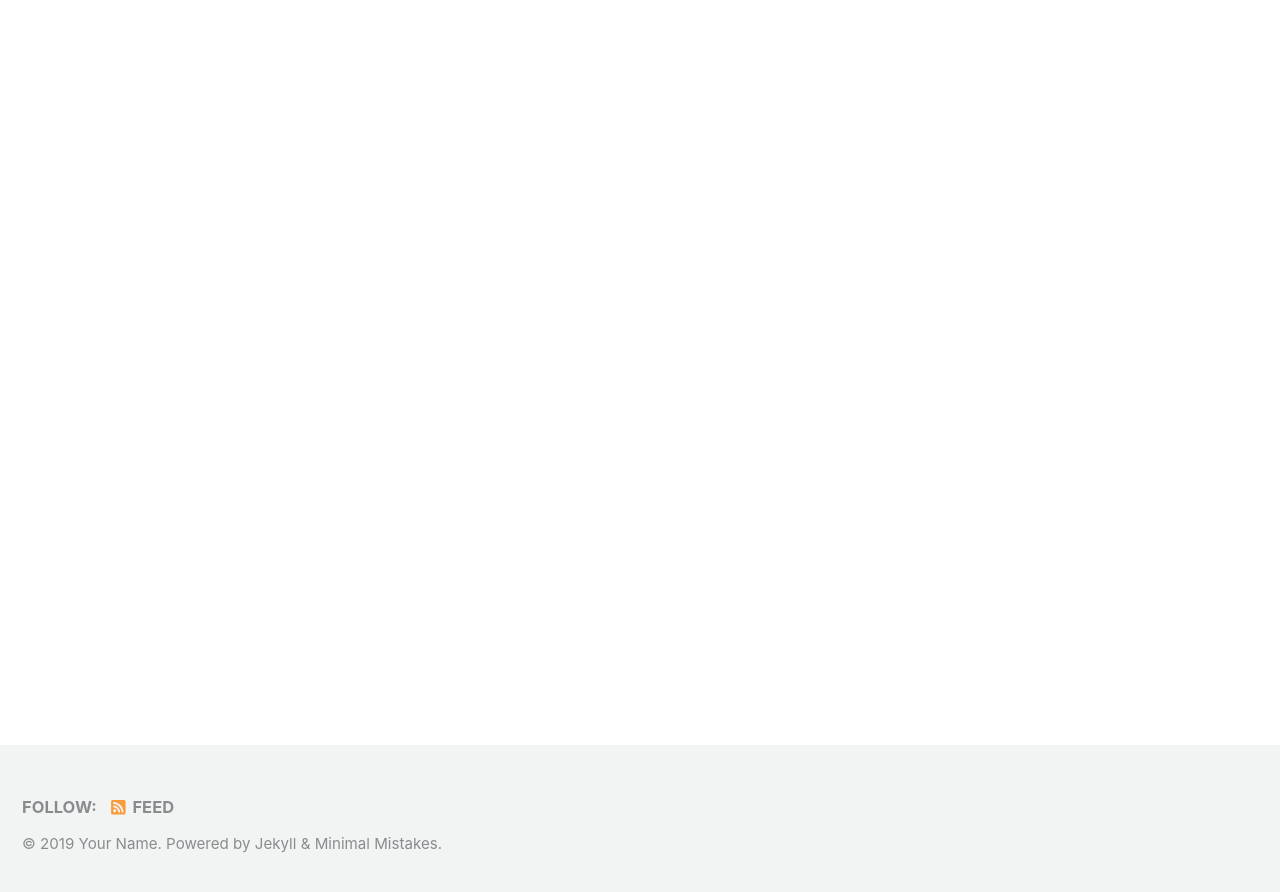
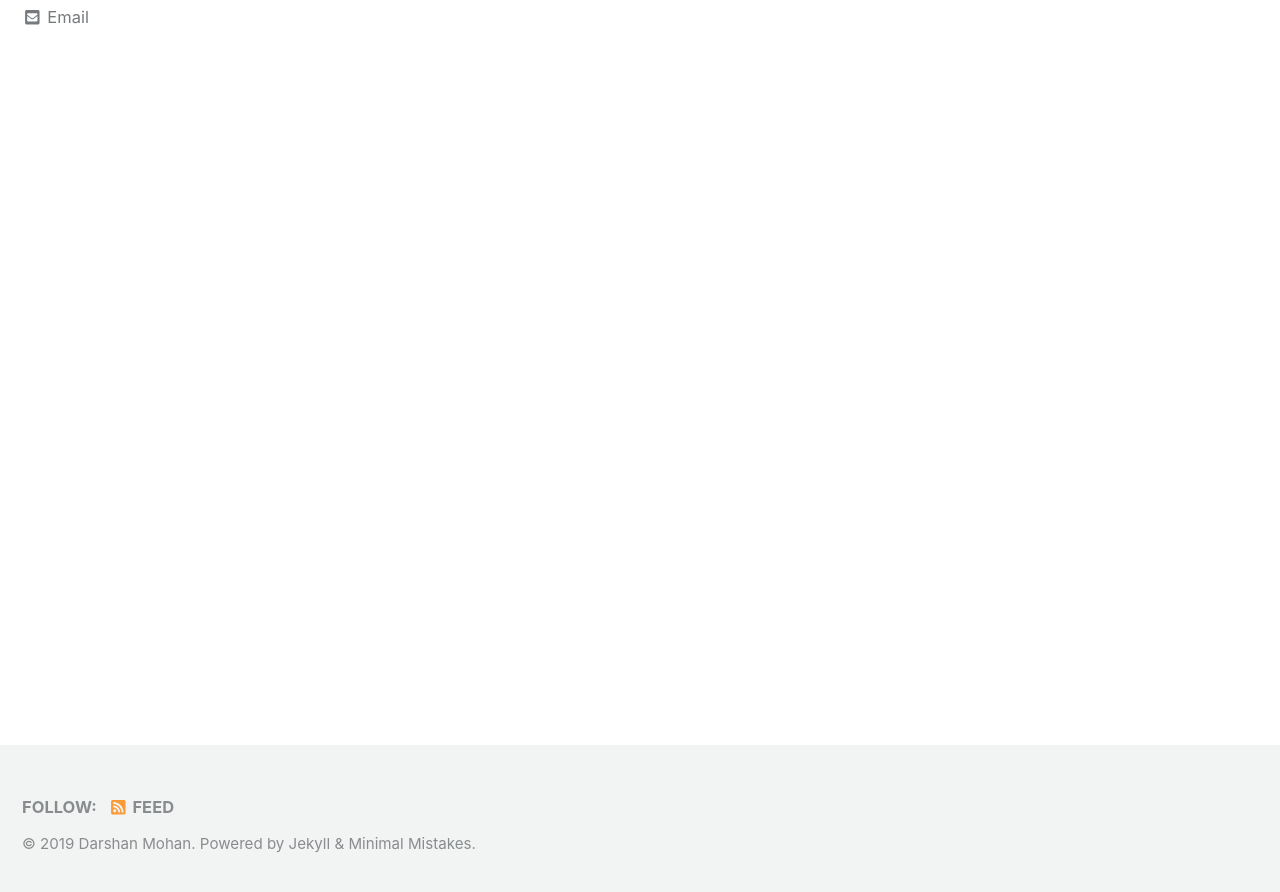
Before and after one commit to darshan-mohan/darshan-mohan.github.io, a Jekyll site: the page built from index.html, in a window 1280 px wide and 900 px high, scrolled down 222 px. Shown: the top 892 px of the window. Built offline with Jekyll 4.4.1, drawn with Linux system fonts in a browser that asks for light colours; cached includes are drawn as plain includes; nearby versions of some CDN libraries; the list of posts is cut into pages by our own code; some of the changed text lies outside the part shown.

Commit message:
mmistakes

```diff
--- a/_config.yml
+++ b/_config.yml
@@ -16,15 +16,15 @@ minimal_mistakes_skin    : "default" # "air", "aqua", "contrast", "dark", "dirt"
 
 # Site Settings
 locale                   : "en-US"
-title                    : "Site Title"
+title                    : "Darshan Mohan"
 title_separator          : "-"
-name                     : "Your Name"
-description              : "An amazing website."
+name                     : "Darshan Mohan"
+description              : "Data Science Portfolio"
 url                      : # the base hostname & protocol for your site e.g. "https://mmistakes.github.io"
 baseurl                  : # the subpath of your site, e.g. "/blog"
-repository               : # GitHub username/repo-name e.g. "mmistakes/minimal-mistakes"
+repository               : "darshan-mohan"
 teaser                   : # path of fallback teaser image, e.g. "/assets/images/500x300.png"
-logo                     : # path of logo image to display in the masthead, e.g. "/assets/images/88x88.png"
+logo                     : "/assets/images/LETTERS.png"
 masthead_title           : # overrides the website title displayed in the masthead, use " " for no title
 # breadcrumbs            : false # true, false (default)
 words_per_minute         : 200
@@ -106,11 +106,11 @@ analytics:
 
 # Site Author
 author:
-  name             : "Your Name"
+  name             : "Darshan Mohan"
   avatar           : # path of avatar image, e.g. "/assets/images/bio-photo.jpg"
   bio              : "I am an amazing person."
-  location         : "Somewhere"
-  email            :
+  location         : "New York, NY"
+  email            : "mohan.darshan@gmail.com"
   links:
     - label: "Email"
       icon: "fas fa-fw fa-envelope-square"
```
Also changed, not shown: 1 other file.
